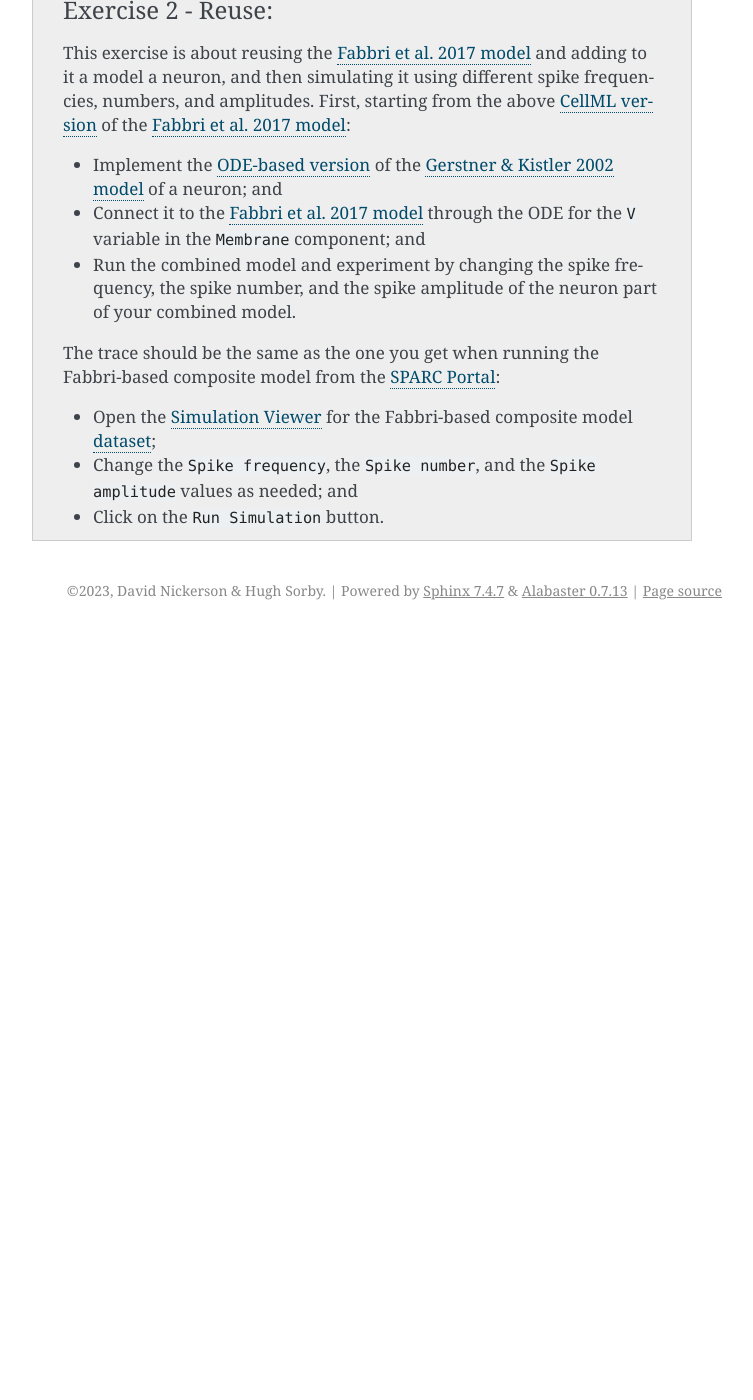
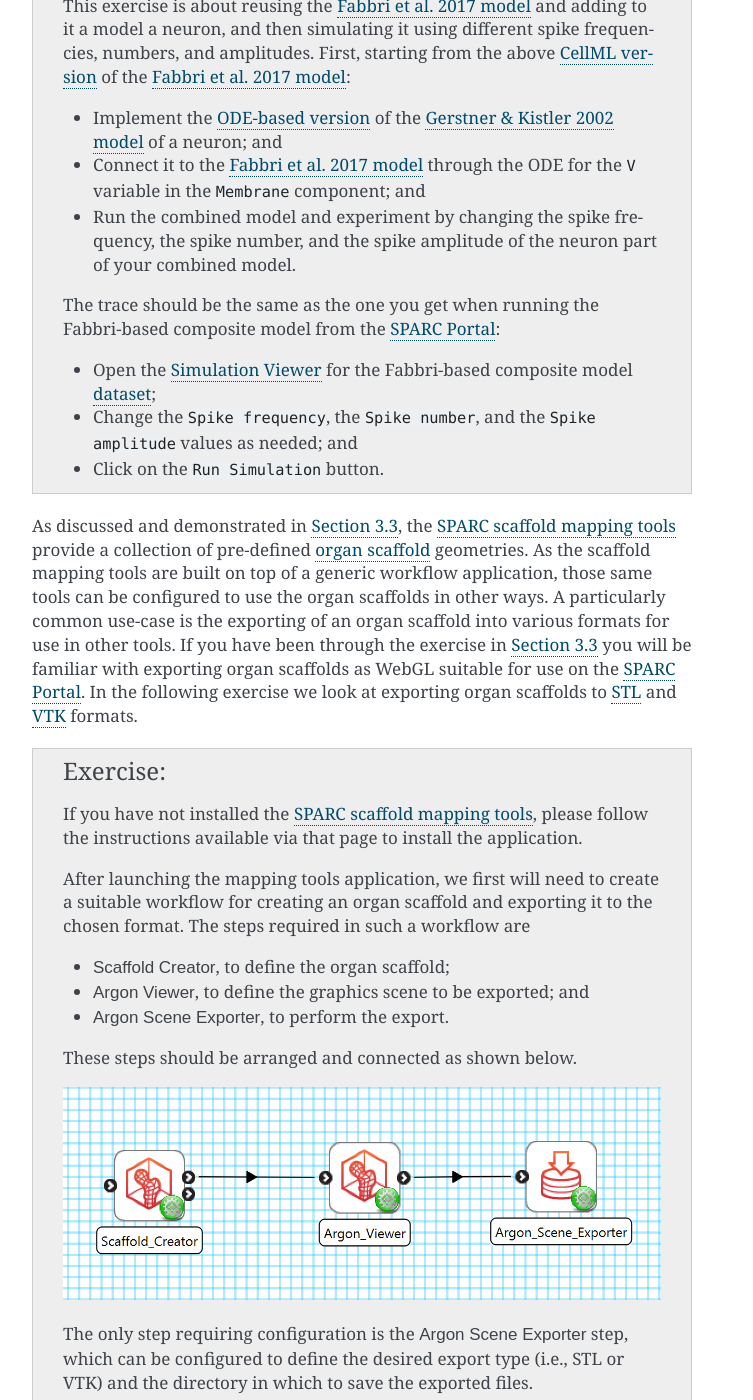
Before and after one commit to tools-for-credible-digital-twins/embc23, a Sphinx documentation site: the page built from source/reuse/index.rst, in a window 1280 px wide and 1400 px high, scrolled down 874 px. Shown: the whole window, without its empty margins (388-1141 px from the left). Built offline with Sphinx 7.4.7, drawn with Linux system fonts in a browser that asks for light colours; before the commit the page ends 1504 px from its top, so only the background shows below that; some of the changed text lies outside the part shown.

Commit message:
Adding scaffold reuse exercise

```diff
--- a/source/modelling-tools/index.rst
+++ b/source/modelling-tools/index.rst
@@ -31,6 +32,8 @@ The Physiome Model Repository (`PMR`_) is an extensive collection of models, pri
     * modularity and model reuse [`link2 <https://tutorial-on-cellml-opencor-and-pmr.readthedocs.io/en/latest/cellml_imports.html>`_];
     * generating procedural code from CellML models [`link3 <https://tutorial-on-cellml-opencor-and-pmr.readthedocs.io/en/latest/code_generation.html>`_]; and
     * depositing models into PMR using OpenCOR [`link4 <https://tutorial-on-cellml-opencor-and-pmr.readthedocs.io/en/latest/pmr_workspaces_in_opencor.html>`_].
+
+.. _scaffold_mapping_tools:
 
 Mapping data to organ scaffolds
 -------------------------------
--- a/source/reuse/index.rst
+++ b/source/reuse/index.rst
@@ -1,10 +1,10 @@
 Community & reuse
-==============================
+=================
 
-In this part of the workshop, we will demonstrate how standards are used to share information across modelling tools that can be utilised in clinical applications.
-We will then show how this can be reused in people's own work using their own tools but now with credibility.
+In this part of the workshop, we will demonstrate how standards are used to share information across modelling tools.
+We show how this could be reused in your own work using your own tools.
 
-We will demonstrate how to create a FAIR physiological model that can be submitted to the Physiome journal to create an artifact to provide evidence of credibility.
+The following exercises assume some familiarity with CellML and OpenCOR. For those without any familiarity, please see :numref:`opencor_tutorial`.
 
 .. admonition:: Exercise 1
 
@@ -18,7 +18,7 @@ We will demonstrate how to create a FAIR physiological model that can be submitt
     - In the ``Parameters`` panel, right click on the ``V`` parameter under the ``Membrane`` heading (component) and then click on the ``Plot Against Variable Of Integration`` menu item; and
     - Run the simulation.
 
-    The trace should be the same as the one you get when running the `Fabbri et al. 2017 model`_ from the `SPARC Portal <https://sparc.science/>`_:
+    The trace should be the same as the one you get when running the `Fabbri et al. 2017 model`_ from the `SPARC Portal`_:
 
     - Open the `Simulation Viewer <https://sparc.science/datasets/simulationviewer?id=135>`_ for the `Fabbri et al. 2017 model`_ `dataset <https://sparc.science/datasets/135>`_; and
     - Click on the ``Run Simulation`` button.
@@ -37,7 +37,47 @@ We will demonstrate how to create a FAIR physiological model that can be submitt
     - Change the ``Spike frequency``, the ``Spike number``, and the ``Spike amplitude`` values as needed; and
     - Click on the ``Run Simulation`` button.
 
+As discussed and demonstrated in :numref:`scaffold_mapping_tools`, the `SPARC scaffold mapping tools`_ provide a collection of pre-defined `organ scaffold`_ geometries. As the scaffold mapping tools are built on top of a generic workflow application, those same tools can be configured to use the organ scaffolds in other ways. A particularly common use-case is the exporting of an organ scaffold into various formats for use in other tools. If you have been through the exercise in :numref:`scaffold_mapping_tools` you will be familiar with exporting organ scaffolds as WebGL suitable for use on the `SPARC Portal`_. In the following exercise we look at exporting organ scaffolds to `STL`_ and `VTK`_ formats.
+
+.. admonition:: Exercise
+
+    If you have not installed the `SPARC scaffold mapping tools`_, please follow the instructions available via that page to install the application.
+
+    After launching the mapping tools application, we first will need to create a suitable workflow for creating an organ scaffold and exporting it to the chosen format. The steps required in such a workflow are
+
+    * :guilabel:`Scaffold Creator`, to define the organ scaffold;
+    * :guilabel:`Argon Viewer`, to define the graphics scene to be exported; and
+    * :guilabel:`Argon Scene Exporter`, to perform the export.
+
+    These steps should be arranged and connected as shown below.
+
+    .. image:: ../_static/scaffold-exporter-workflow.png
+        :width: 600
+
+    The only step requiring configuration is the :guilabel:`Argon Scene Exporter` step, which can be configured to define the desired export type (i.e., STL or VTK) and the directory in which to save the exported files.
+
+    Once configured and saved, the workflow can be executed. The first interactive step is to define the organ scaffold to be exported. Once defined, the next step is to configure the scene to be exported. Once the scene is configured, selected :guilabel:`Done` will proceed to the execute the export step and the workflow will be complete.
+
+    The exporter step can now be reconfigured to export to a different format and the workflow executed again to produce that export.
+
+    Scaffolds exported to the VTK format can be tested using the freely available `Glance <https://kitware.github.io/glance/app/>`_ web-app. An example of the pig heart scaffold exported to VTK and rendered in Glance is shown below.
+
+    .. image:: ../_static/pig-heart-vtk.png
+        :width: 600
+
+    Similarly, exported STL models can be tested using the freely available `ViewSTL <https://www.viewstl.com/>`_ web-app. The pig heart scaffold exported to STL is shown below.
+
+    .. image:: ../_static/pig-heart-stl.png
+        :width: 600
+
+
+
 .. _CellML version: https://models.physiomeproject.org/workspace/486/rawfile/55879cbc485e2d4c41f3dc6d60424b849f94c4ee/HumanSAN_Fabbri_Fantini_Wilders_Severi_2017.cellml
 .. _Fabbri et al. 2017 model: https://dx.doi.org/10.1113/jp273259
 .. _OpenCOR: https://opencor.ws/
 .. _SPARC Portal: https://sparc.science/
+.. _SPARC scaffold mapping tools: https://sparc.science/resources/1mv8q3JckdpSYpPK9dvdKx
+.. _organ scaffold: https://docs.sparc.science/docs/organ-scaffolds
+.. _STL: https://en.wikipedia.org/wiki/STL_(file_format)
+.. _VTK: https://vtk.org/
+.. _scaffold creator: https://abi-mapping-tools.readthedocs.io/en/v1.2.1/mapclientplugins.scaffoldcreator/docs/index.html
```
Also changed, not shown: other parts of source/modelling-tools/index.rst (+1 -0 lines), source/_static/pig-heart-stl.png (added), source/_static/pig-heart-vtk.png (added), source/_static/scaffold-exporter-workflow.png (added).
